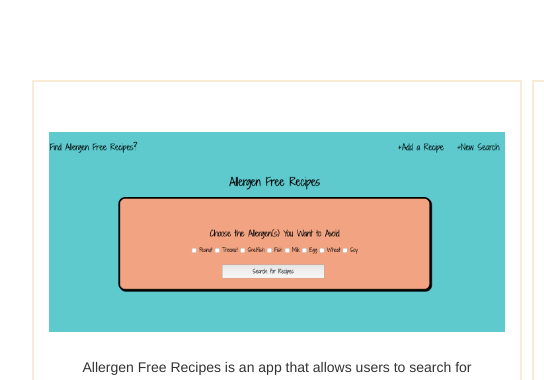
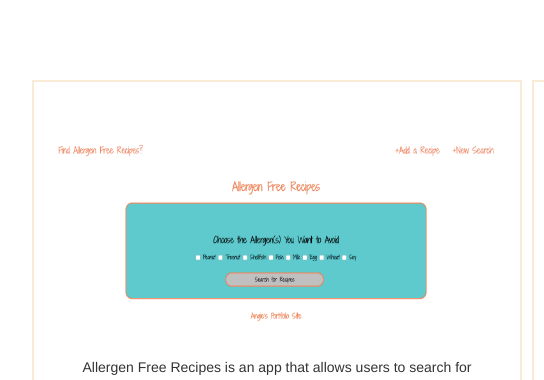
Before and after one commit to angiecrellin/portfolio-site, a website: page index.html in a window 1280 px wide. Shown: the part 1840-2220 px from the top of the page, 113-657 px from the left. Drawn offline with nearby package versions, Linux system fonts and the light colour scheme.

Commit message:
style updates

```diff
--- a/index.html
+++ b/index.html
@@ -100,7 +100,7 @@
     <section class="container" id='projects'>
         <div class="row">
             <div class="col-md-6 col-sm-12 col-xs-12" id='allergen-free'>
-                <a href="https://arcane-citadel-54908.herokuapp.com/"><img class="image-responsive" style="width:100%" src="./images/screenshot_allergenfree.png" height="200px" width="400px"></a>
+                <a href="https://arcane-citadel-54908.herokuapp.com/"><img class="image-responsive" style="width:100%" src="./images/recipe_app.png" height="200px" width="400px"></a>
                 <p class="description"> Allergen Free Recipes is an app that allows users to search for recipes that are free of common allergens. Users may also add their own allergen free recipes. It was built using Node.js/Express, Mongoose/MongoDB, Mocha/Chai, Javascript/jQuery, HTML5 and CSS3.</p>
                 <a href="https://arcane-citadel-54908.herokuapp.com/">Demo Allergen Free Recipe App</a>
             </div>
```
Also changed, not shown: images/recipe_app.png (added).
